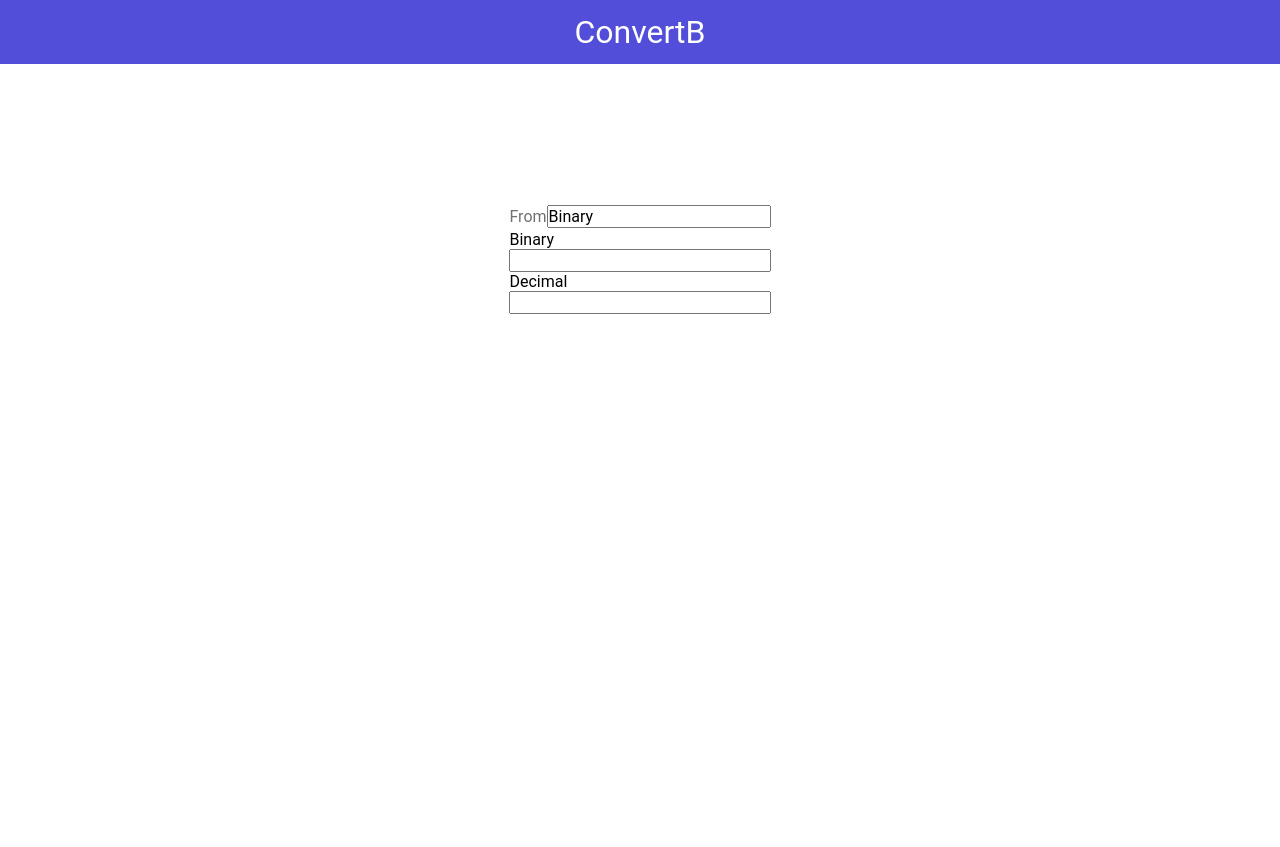
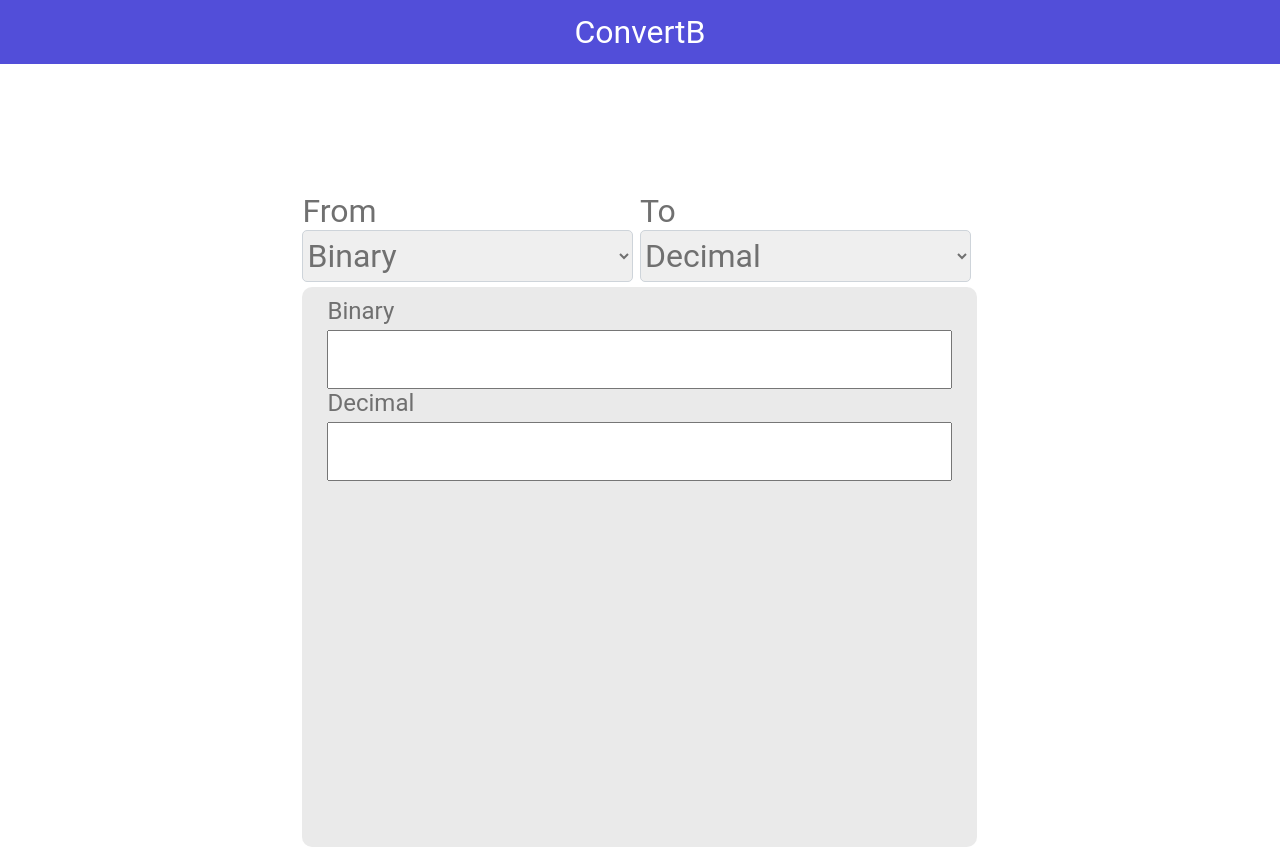
Before and after one commit to henryckl/Convert, a Gatsby site: page / in a window 1280 px wide. Before the commit the page ends 800 px from the top, so only its background shows below. Built offline with nearby package versions, Linux system fonts and the light colour scheme; Gatsby itself is replaced by a stand-in of ours.

Commit message:
layout da pagina

```diff
--- a/src/components/BinaryToDecimal/index.js
+++ b/src/components/BinaryToDecimal/index.js
@@ -1,5 +1,5 @@
 import React, { useState } from "react"
-import { Container, Panel } from "./styles"
+import { Container, Panel, PanelForm, DisplayValues } from "./styles"
 
 function BinaryToDecimal() {
   const [binaryNumber, setBinary] = useState("")
@@ -36,9 +36,20 @@ function BinaryToDecimal() {
   return (
     <Container>
       <Panel>
+        <PanelForm>
           <label htmlFor="from">From</label>
-        <input type="text" defaultValue="Binary" />
+          <select name="from">
+            <option value="Binary">Binary</option>
+          </select>
+        </PanelForm>
+        <PanelForm>
+          <label htmlFor="to">To</label>
+          <select name="to">
+            <option value="Decimal">Decimal</option>
+          </select>
+        </PanelForm>
       </Panel>
+      <DisplayValues>
         <label htmlFor="binary">Binary</label>
         <input
           type="name"
@@ -48,6 +59,7 @@ function BinaryToDecimal() {
         />
         <label htmlFor="decimal">Decimal</label>
         <input type="name" defaultValue={decimalNumber} name="decimal" />
+      </DisplayValues>
     </Container>
   )
 }
--- a/src/components/BinaryToDecimal/styles.js
+++ b/src/components/BinaryToDecimal/styles.js
@@ -4,12 +4,56 @@ export const Container = styled.div`
   margin-top: 128px;
   display: flex;
   flex-direction: column;
+  width: 100%;
   max-width: 675px;
 `
 export const Panel = styled.div`
-  width: 100%;
   color: #707070;
   font-size: 2rem;
+  display: flex;
+  flex-direction: row;
+  color: #707070;
 `
 
-export const PanelForm = styled.div``
+export const PanelForm = styled.div`
+  display: flex;
+  flex-direction: column;
+  width: 100%;
+
+  label {
+    font-size: 2rem;
+    color: #707070;
+  }
+
+  select {
+    font-size: 2rem;
+    border: 1px solid #ced4da;
+    border-radius: 5px;
+    width: 98%;
+    height: 52px;
+    color: #707070;
+  }
+`
+
+export const DisplayValues = styled.div`
+  display: flex;
+  flex-direction: column;
+  margin-top: 5px;
+  border-radius: 10px;
+  padding: 10px 25px;
+  min-height: 540px;
+  background-color: rgba(112, 112, 112, 0.15);
+
+  label {
+    color: #707070;
+    font-size: 1.5rem;
+    margin-bottom: 5px;
+  }
+
+  input {
+    color: #707070;
+    height: 55px;
+    font-size: 1.5rem;
+    padding: 0 10px;
+  }
+`
--- a/src/components/Layout/styles.js
+++ b/src/components/Layout/styles.js
@@ -2,7 +2,7 @@ import styled from "styled-components"
 
 export const Main = styled.main`
   margin: 0 auto;
-  width: 80%;
+  width: 96%;
   display: flex;
   justify-content: center;
   align-items: center;
```
Also changed, not shown: src/images/convert-icon.png. Lines whose indentation alone changed are shown as unchanged.
